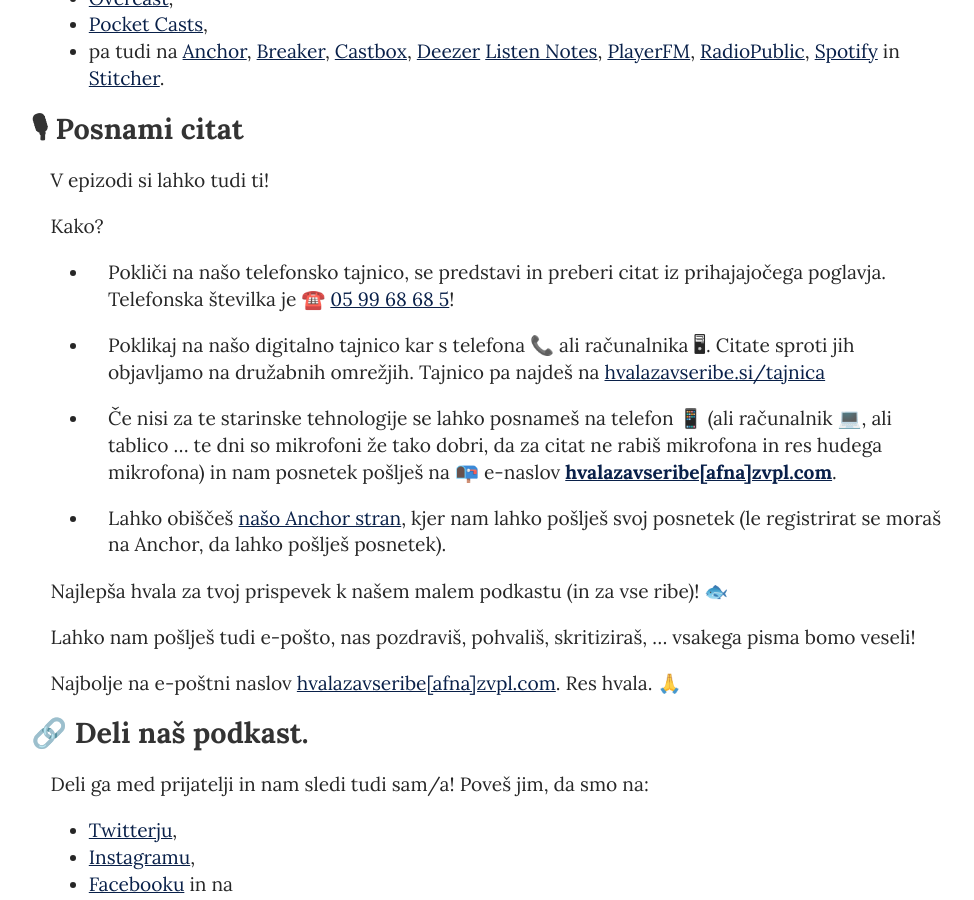
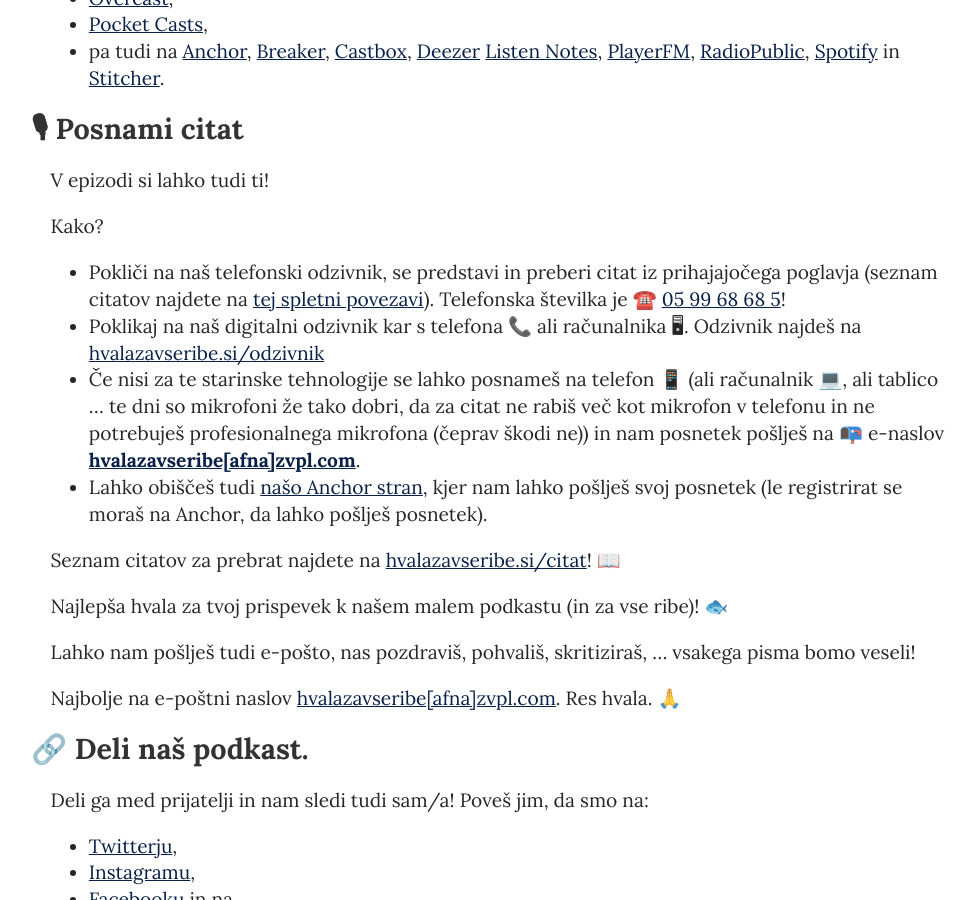
Before and after one commit to hvalazavseribe/hvalazavseribe.github.io, a Jekyll site: the page built from index.md, in a window 1280 px wide and 900 px high, scrolled down 871 px. Shown: the whole window, without its empty margins (148-1122 px from the left). Built offline with Jekyll 4.4.1, drawn with Linux system fonts in a browser that asks for light colours.

Commit message:
Popravki citatobranja

```diff
--- a/index.md
+++ b/index.md
@@ -42,13 +42,12 @@ V epizodi si lahko tudi ti!
 
 Kako?
 
-- Pokliči na našo telefonsko tajnico, se predstavi in preberi citat iz prihajajočega poglavja. Telefonska številka je ☎️ <a href="tel:059968685" target="_blank" rel="noopener noreferrer">05 99 68 68 5</a>!
+- Pokliči na naš telefonski odzivnik, se predstavi in preberi citat iz prihajajočega poglavja (seznam citatov najdete na [tej spletni povezavi](https://hvalazavseribe.si/citat/)). Telefonska številka je ☎️ <a href="tel:059968685" target="_blank" rel="noopener noreferrer">05 99 68 68 5</a>!
+- Poklikaj na naš digitalni odzivnik kar s telefona 📞 ali računalnika 🖥. Odzivnik najdeš na <a href="https://hvalazavseribe.si/odzivnik/" target="_blank">hvalazavseribe.si/odzivnik</a>
+- Če nisi za te starinske tehnologije se lahko posnameš na telefon 📱 (ali računalnik 💻, ali tablico ... te dni so mikrofoni že tako dobri, da za citat ne rabiš več kot mikrofon v telefonu in ne potrebuješ profesionalnega mikrofona (čeprav škodi ne)) in nam posnetek pošlješ na 📭 e-naslov **<a href="javascript:location='mailto:\u0068\u0076\u0061\u006c\u0061\u007a\u0061\u0076\u0073\u0065\u0072\u0069\u0062\u0065\u0040\u007a\u0076\u0070\u006c\u002e\u0063\u006f\u006d';void 0">hvalazavseribe[afna]zvpl.com</a>**.
+- Lahko obiščeš tudi [našo Anchor stran](https://anchor.fm/opravicujemose), kjer nam lahko pošlješ svoj posnetek (le registrirat se moraš na Anchor, da lahko pošlješ posnetek).
 
-- Poklikaj na našo digitalno tajnico kar s telefona 📞 ali računalnika 🖥. Citate sproti jih objavljamo na družabnih omrežjih. Tajnico pa najdeš na <a href="https://hvalazavseribe.si/tajnica" target="_blank">hvalazavseribe.si/tajnica</a>
-
-- Če nisi za te starinske tehnologije se lahko posnameš na telefon 📱 (ali računalnik 💻, ali tablico ... te dni so mikrofoni že tako dobri, da za citat ne rabiš mikrofona in res hudega mikrofona) in nam posnetek pošlješ na 📭 e-naslov **<a href="javascript:location='mailto:\u0068\u0076\u0061\u006c\u0061\u007a\u0061\u0076\u0073\u0065\u0072\u0069\u0062\u0065\u0040\u007a\u0076\u0070\u006c\u002e\u0063\u006f\u006d';void 0">hvalazavseribe[afna]zvpl.com</a>**.
-
-- Lahko obiščeš [našo Anchor stran](https://anchor.fm/opravicujemose), kjer nam lahko pošlješ svoj posnetek (le registrirat se moraš na Anchor, da lahko pošlješ posnetek).
+Seznam citatov za prebrat najdete na [hvalazavseribe.si/citat](https://hvalazavseribe.si/citat/)! 📖
 
 Najlepša hvala za tvoj prispevek k našem malem podkastu (in za vse ribe)! 🐟
 
```
Also changed, not shown: citat.md (+4 -4 lines).
